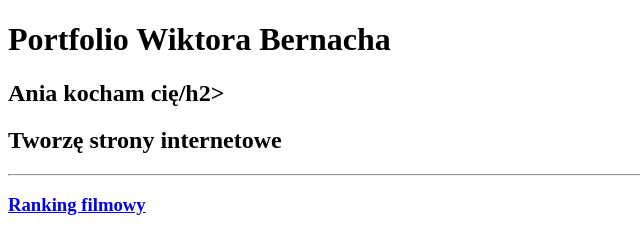
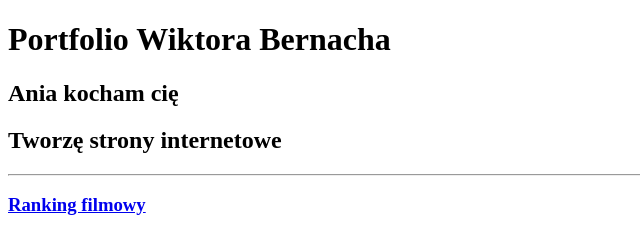
Before and after one commit to Falc0nBridge/html-portfolio, a plain HTML site: page index.html in a window 1280 px wide. Shown: the top 232 px of the page, 0-640 px from the left. Drawn offline with Linux system fonts and the light colour scheme.

Commit message:
Update index.html

```diff
--- a/index.html
+++ b/index.html
@@ -8,7 +8,7 @@
   </head>
   <body>
     <h1>Portfolio Wiktora Bernacha</h1>
-    <h2>Ania kocham cię/h2>
+    <h2>Ania kocham cię</h2>
     <h2>Tworzę strony internetowe</h2>
     <hr />
     <h3><a href="./public/movie-ranking.html">Ranking filmowy</a></h3>
```
